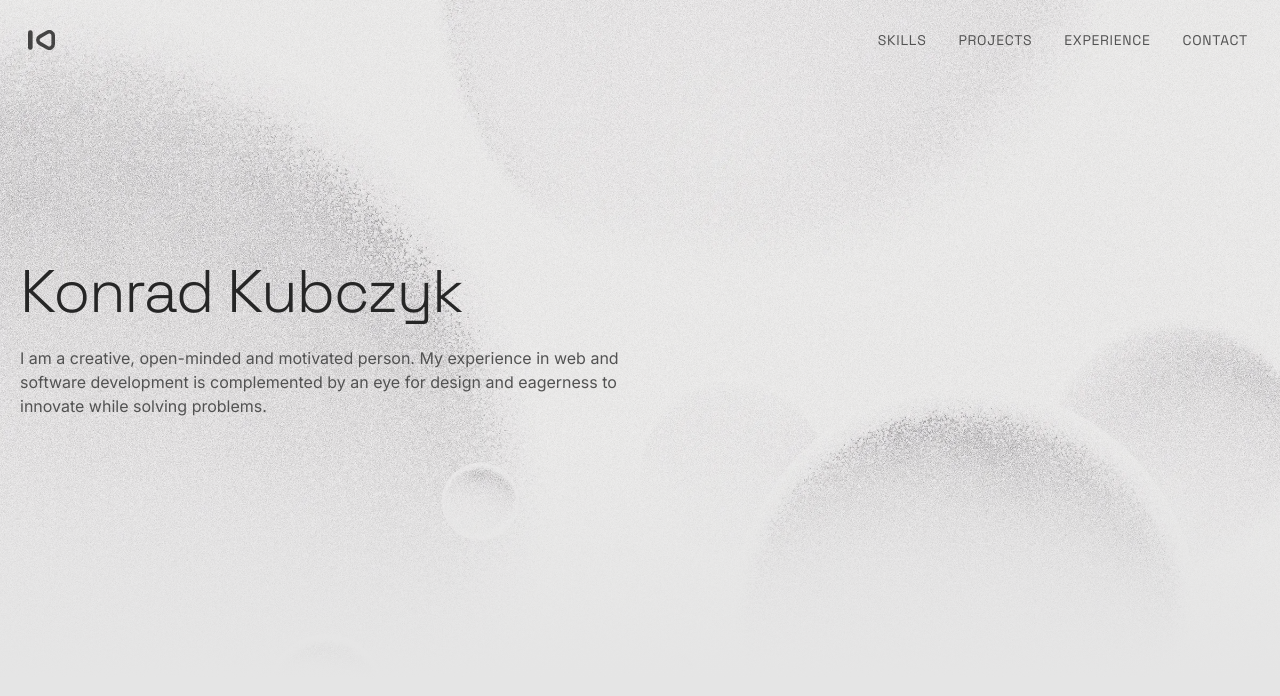
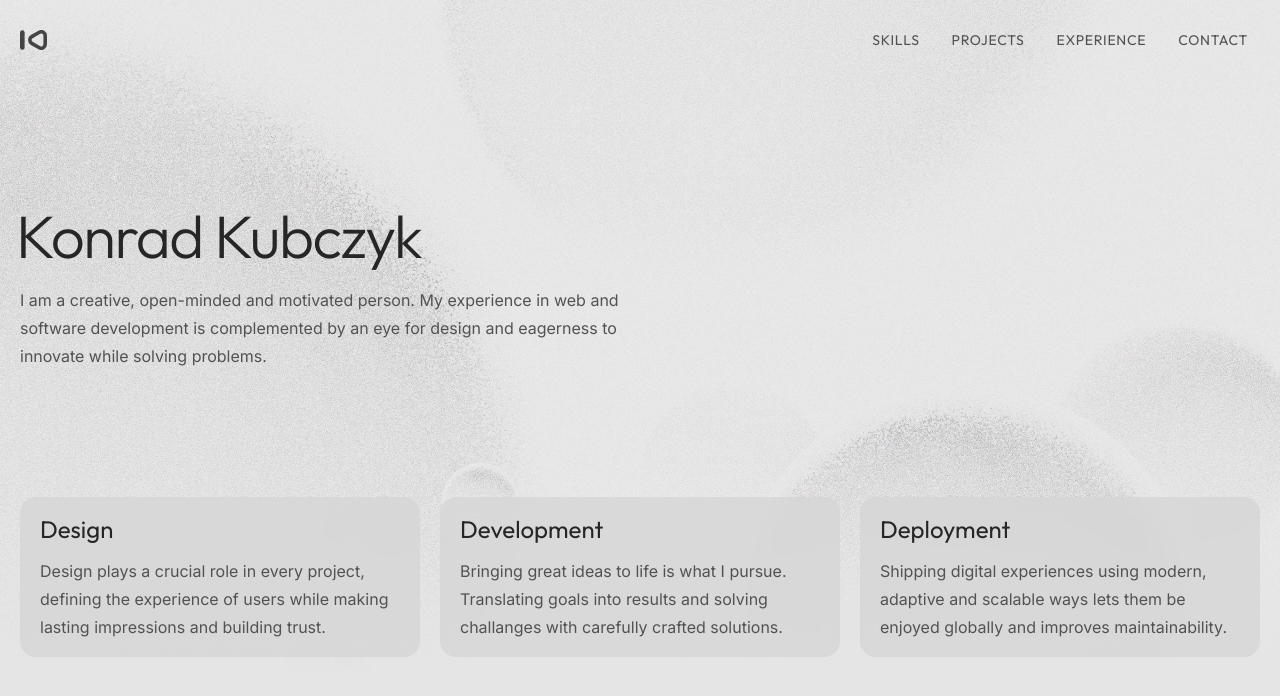
Before and after one commit to konradkubczyk/konradkubczyk.com, a Next.js app: page / in a window 1280 px wide. Shown: the top 696 px of the page. Built offline with nearby package versions, Linux system fonts and the light colour scheme.

Commit message:
feat: add featured cards and other tweaks

```diff
--- /dev/null
+++ b/app/_components/featured-card.tsx
@@ -0,0 +1,20 @@
+import { outfit } from "@/app/fonts";
+
+export default function FeaturedCard({
+  title,
+  description,
+}: {
+  title: string;
+  description: string;
+}) {
+  return (
+    <div className="flex flex-col gap-3 rounded-2xl bg-neutral-300/75 px-5 py-4 backdrop-blur dark:bg-neutral-900/75">
+      <h2
+        className={`${outfit.className} text-2xl text-neutral-800 dark:text-neutral-300`}
+      >
+        {title}
+      </h2>
+      <p>{description}</p>
+    </div>
+  );
+}
--- a/app/_components/header.tsx
+++ b/app/_components/header.tsx
@@ -4,8 +4,8 @@ import Image from "next/image";
 import Link from "next/link";
 
 import logo from "../../public/logo.svg";
-import { spaceGrotesk } from "@/app/fonts";
 import { MutableRefObject, useEffect, useState } from "react";
+import { outfit } from "@/app/fonts";
 
 export default function Header({
   observableRef,
@@ -34,16 +34,17 @@ export default function Header({
     <header className="fixed top-2.5 z-20 w-full">
       <div className="mx-auto max-w-screen-xl px-5">
         <div
-          className={
-            (isScrolled
+          className={`${
+            isScrolled
               ? "bg-neutral-300/75 px-3 backdrop-blur-lg dark:bg-neutral-900/75"
-              : "") +
-            " flex items-center justify-between rounded-2xl py-3 transition-all"
-          }
+              : ""
+          } flex items-center justify-between rounded-2xl py-3 transition-all`}
         >
           <Link
             href="/"
-            className="mx-2 opacity-70 transition hover:opacity-100 focus:opacity-100 active:hover:scale-90"
+            className={`${
+              isScrolled ? "mx-2" : "mr-2"
+            } opacity-70 transition-all hover:opacity-100 focus:opacity-100 active:hover:scale-90`}
           >
             <Image alt="Logo" src={logo} className="h-5 w-auto dark:invert" />
           </Link>
@@ -72,10 +73,7 @@ function NavLink({
     <li>
       <Link
         href={href}
-        className={
-          spaceGrotesk.className +
-          " block rounded-lg px-3 py-2 text-sm uppercase tracking-wider transition hover:bg-neutral-300/50 focus:bg-neutral-300/50 focus:outline-none active:hover:scale-90 dark:hover:bg-neutral-800/75 dark:focus:bg-neutral-800/75"
-        }
+        className={`${outfit.className} block rounded-lg px-3 py-2 text-sm uppercase tracking-wider transition hover:bg-neutral-300/50 focus:bg-neutral-300/50 focus:outline-none active:hover:scale-90 dark:hover:bg-neutral-800/75 dark:focus:bg-neutral-800/75`}
       >
         {children}
       </Link>
--- a/app/fonts.ts
+++ b/app/fonts.ts
@@ -1,11 +1,11 @@
-import { Inter, Space_Grotesk } from "next/font/google";
+import { Inter, Outfit } from "next/font/google";
 
 export const inter = Inter({
   subsets: ["latin"],
   display: "swap",
 });
 
-export const spaceGrotesk = Space_Grotesk({
+export const outfit = Outfit({
   subsets: ["latin"],
   display: "swap",
 });
--- a/app/layout.tsx
+++ b/app/layout.tsx
@@ -19,10 +19,7 @@ export default function RootLayout({
   return (
     <html lang="en">
       <body
-        className={
-          inter.className +
-          " bg-neutral-200 text-neutral-600 dark:bg-neutral-950 dark:text-neutral-400"
-        }
+        className={`${inter.className} bg-neutral-200 leading-7 text-neutral-600 dark:bg-neutral-950 dark:text-neutral-400`}
       >
         {children}
       </body>
--- a/app/page.tsx
+++ b/app/page.tsx
@@ -4,8 +4,9 @@ import Header from "@/app/_components/header";
 import Image from "next/image";
 
 import background from "../public/background.webp";
-import { spaceGrotesk } from "@/app/fonts";
+import { outfit } from "@/app/fonts";
 import { useRef } from "react";
+import FeaturedCard from "@/app/_components/featured-card";
 
 export default function Home() {
   const hero = useRef(null);
@@ -28,16 +29,14 @@ export default function Home() {
             quality={100}
             sizes="100vw"
             objectFit="cover"
-            className="opacity-60 invert dark:invert-0"
+            className="opacity-40 invert dark:opacity-60 dark:invert-0"
           />
-          <div className="z-10 flex flex-1 items-center justify-center bg-gradient-to-b from-neutral-200/40 from-65% to-neutral-200 dark:from-neutral-950/75 dark:to-neutral-950">
-            <div className="grid w-full max-w-screen-xl px-5 md:grid-cols-2">
-              <div className="flex flex-col gap-6">
+          <div className="z-10 flex flex-1 flex-col items-center justify-around gap-20 bg-gradient-to-b from-neutral-200/40 from-80% to-neutral-200 dark:from-neutral-950/75 dark:to-neutral-950">
+            <div className="h-14"></div>
+            <div className="grid w-full max-w-screen-xl gap-5 px-5 md:grid-cols-2">
+              <div className="flex flex-col gap-5">
                 <h1
-                  className={
-                    spaceGrotesk.className +
-                    " text-6xl font-light tracking-tight text-neutral-800 dark:text-neutral-300"
-                  }
+                  className={`${outfit.className} ml-[-.25rem] text-6xl font-light tracking-tight text-neutral-800 dark:text-neutral-300`}
                 >
                   Konrad Kubczyk
                 </h1>
@@ -50,6 +49,20 @@ export default function Home() {
               </div>
               <div></div>
             </div>
+            <div className="grid max-w-screen-xl gap-5 px-5 sm:grid-cols-3">
+              <FeaturedCard
+                title="Design"
+                description="Design plays a crucial role in every project, defining the experience of users while making lasting impressions and building trust."
+              />
+              <FeaturedCard
+                title="Development"
+                description="Bringing great ideas to life is what I pursue. Translating goals into results and solving challanges with carefully crafted solutions."
+              />
+              <FeaturedCard
+                title="Deployment"
+                description="Shipping digital experiences using modern, adaptive and scalable ways lets them be enjoyed globally and improves maintainability."
+              />
+            </div>
           </div>
         </section>
         <div className="h-screen"></div>
```
Also changed, not shown: 1 other file (tests, documents, lock files or other folders).
